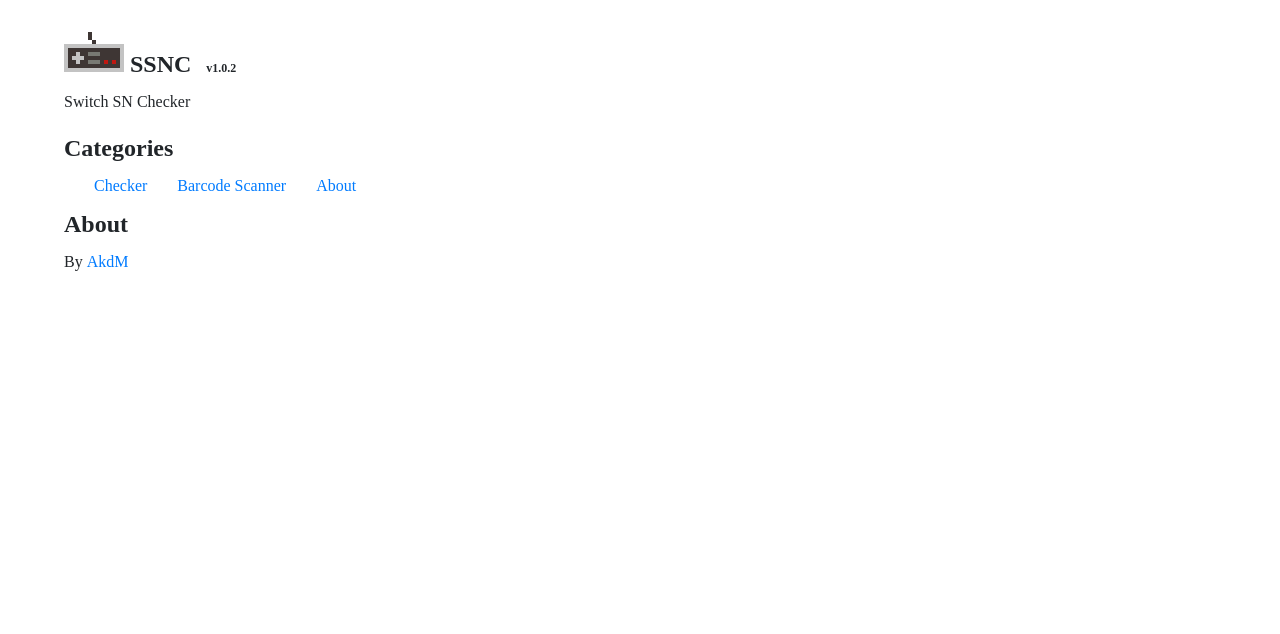
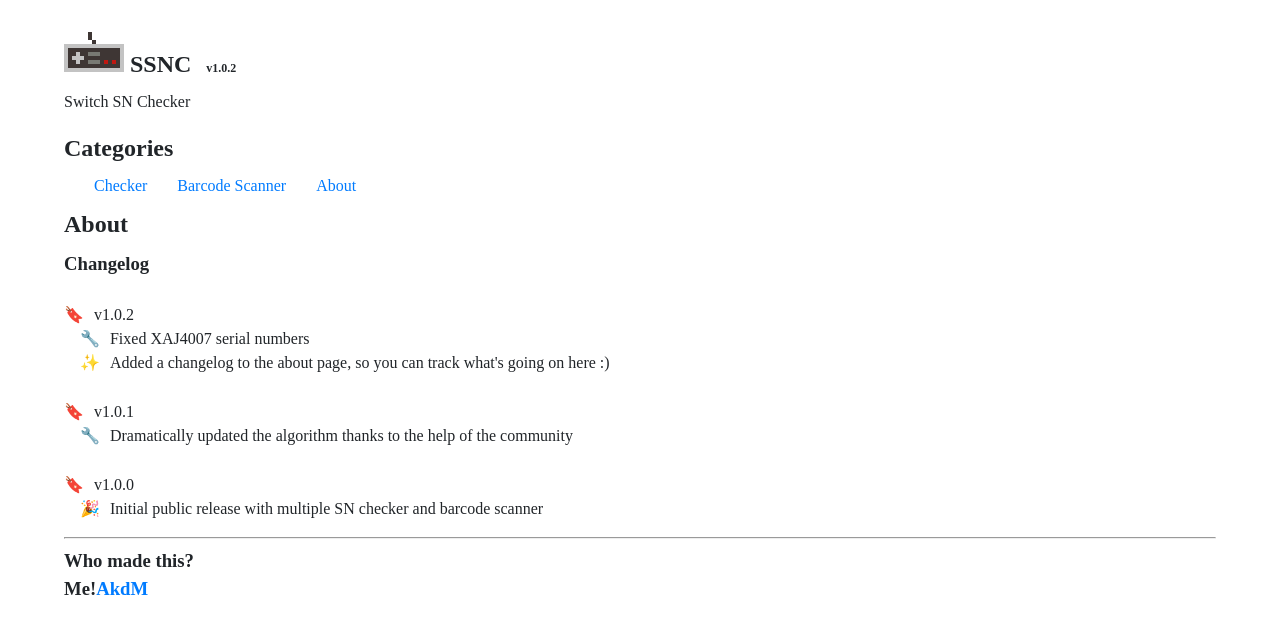
Before and after one commit to AkdM/ssnc, a Nuxt app: page /about in a window 1280 px wide. Shown: the top 634 px of the page. Built offline with nearby package versions, Linux system fonts and the light colour scheme.

Commit message:
Added changelog

```diff
--- a/pages/about.vue
+++ b/pages/about.vue
@@ -3,8 +3,25 @@
     section.container.with-title
       h2.title About
 
-      p By&nbsp;
-        a(:href='github' target='_blank') {{name}}
+      h3 Changelog
+
+      ul.changelog
+        li.version v1.0.2
+          ul.changes
+            li.bugfix Fixed XAJ4007 serial numbers
+            li.feature Added a changelog to the about page, so you can track what's going on here :)
+        li.version v1.0.1
+          ul.changes
+            li.bugfix Dramatically updated the algorithm thanks to the help of the community
+        li.version v1.0.0
+          ul.changes
+            li.initial Initial public release with multiple SN checker and barcode scanner
+
+      hr
+
+      h3 Who made this?
+        p Me!
+          a(:href='github' target='_blank') {{name}}
 </template>
 
 <script>
@@ -21,5 +38,47 @@ export default {
 }
 </script>
 
-<style>
+<style lang="stylus">
+ul {
+  &.changelog, &.changes {
+    list-style: none;
+    margin-left: 0;
+    padding-left: 0;
+  }
+
+  li {
+    &:before {
+      padding-right: 10px;
+    }
+
+    &.version {
+      &:before {
+        content: '🔖';
+      }
+
+      margin-top: 25px;
+    }
+
+    &.feature {
+      &:before {
+        content: '✨';
+      }
+    }
+
+    &.bugfix {
+      &:before {
+        content: '🔧';
+      }
+    }
+
+    &.initial {
+      &:before {
+        content: '🎉';
+      }
+    }
+
+    padding-left: 1em;
+    text-indent: -1em;
+  }
+}
 </style>
```
Also changed, not shown: 5 other files (tests, documents, lock files or other folders).
